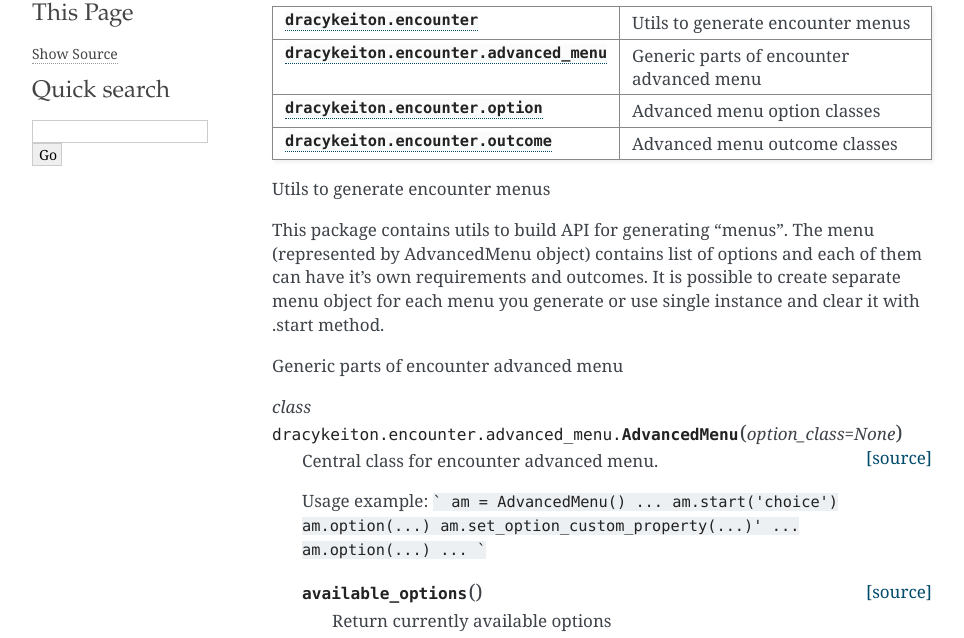
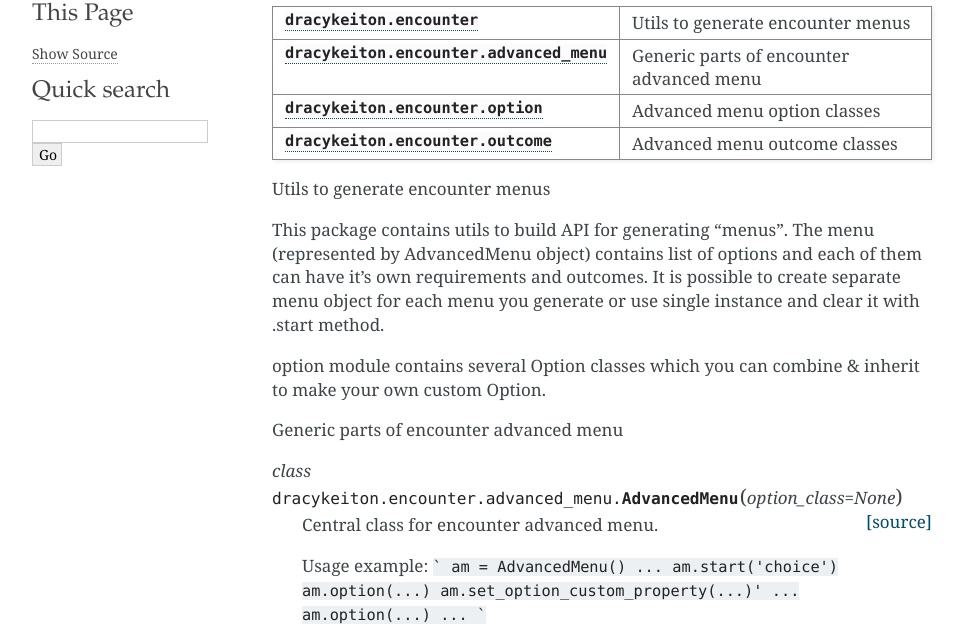
Before and after one commit to caryoscelus/dracykeiton, a plain HTML site: page api/encounter.html in a window 1280 px wide. Shown: the part 149-787 px from the top of the page, without its empty margins (148-1112 px from the left). Drawn offline with Linux system fonts and the light colour scheme.

Commit message:
auto-update docs on 2016-04-12
7d989dd7aba73b07c763f262a214e0bc733bc480 by caryoscelus @ 2016-04-12: more doc for encounter package

```diff
--- a/api/encounter.html
+++ b/api/encounter.html
@@ -67,6 +67,8 @@
 can have it&#8217;s own requirements and outcomes. It is possible to create separate
 menu object for each menu you generate or use single instance and clear it with
 .start method.</p>
+<p>option module contains several Option classes which you can combine &amp; inherit to
+make your own custom Option.</p>
 <span class="target" id="module-dracykeiton.encounter.advanced_menu"></span><p>Generic parts of encounter advanced menu</p>
 <dl class="class">
 <dt id="dracykeiton.encounter.advanced_menu.AdvancedMenu">
```
Also changed, not shown: searchindex.js (+1 -1 lines).
